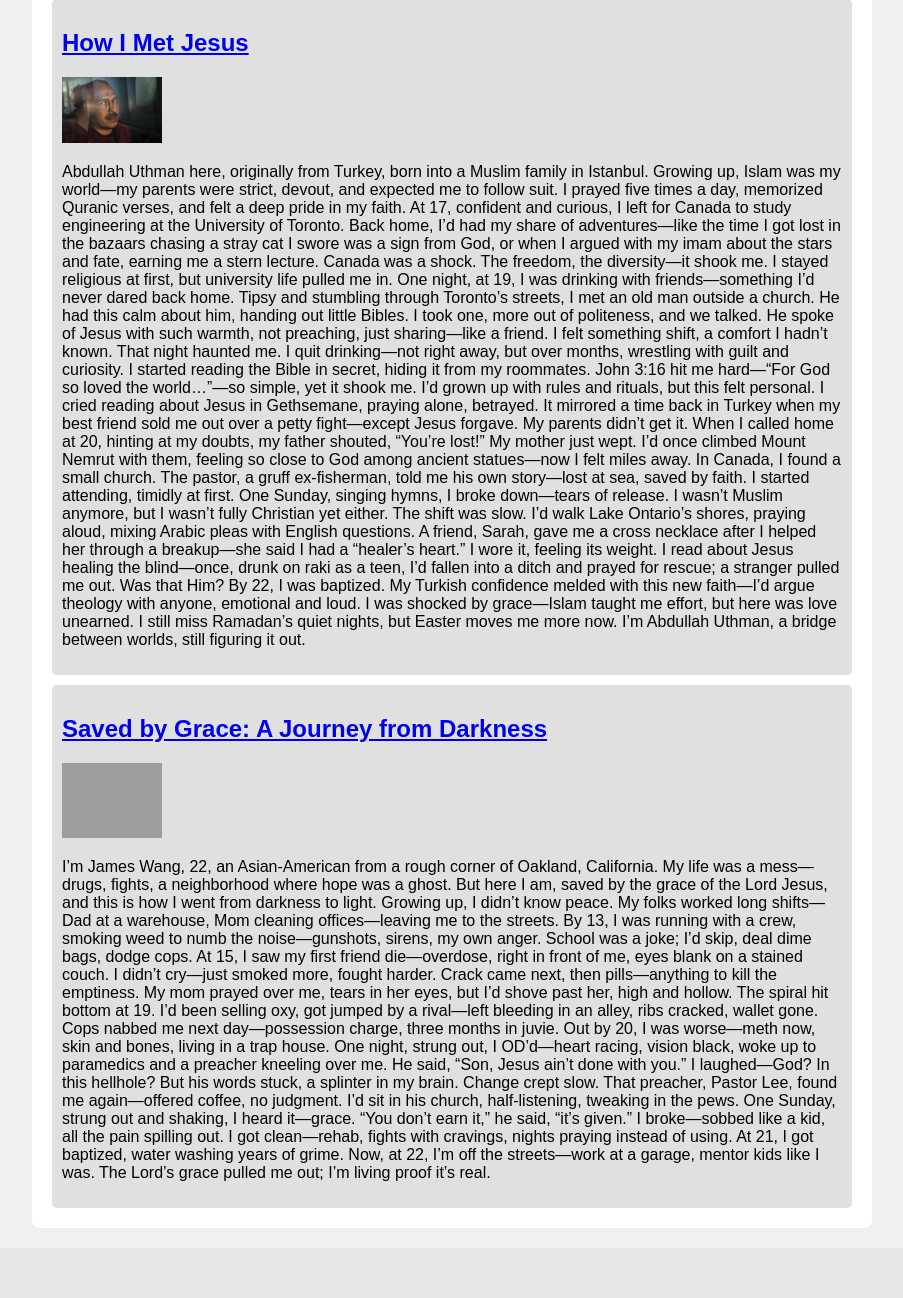
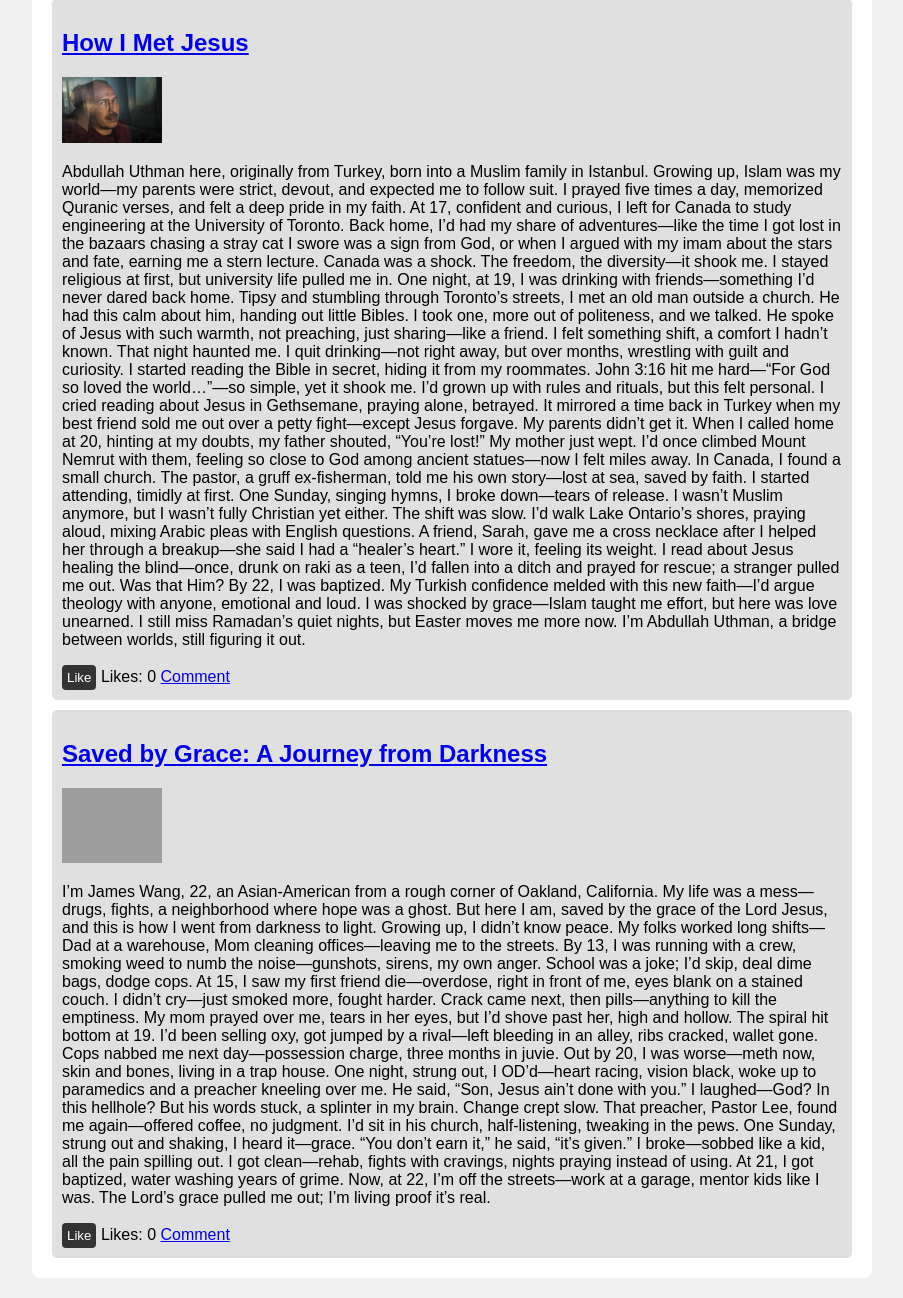
Before and after one commit to TranshumanistAJ/blogiverse, a Django app: a page that uses templates/blogs/topic_list.html in a window 1280 px wide. Shown: the part 155-1453 px from the top of the page, without its empty margins (188-1091 px from the left). Before the commit the page ends 1383 px from the top, so only its background shows below. Run offline with Django 5.2, Linux system fonts and the light colour scheme; a user stored in the database is signed in; data comes from the database, SQL or seed files in the repository; data that the repository does not hold is empty; grey boxes are pictures that could not be loaded.

Commit message:
Add like/comment buttons to topic_list.html

```diff
--- a/templates/blogs/topic_list.html
+++ b/templates/blogs/topic_list.html
@@ -13,7 +13,18 @@
         img { max-width: 100px; height: auto; }
         .nav { text-align: center; margin-bottom: 20px; }
         .actions { margin-top: 10px; }
+        button { padding: 5px; background: #333; color: white; border: none; border-radius: 4px; cursor: pointer; }
+        button:hover { background: #555; }
     </style>
+    <script>
+        function likePost(postId) {
+            fetch(`/blogs/like/${postId}/`, { method: 'POST', headers: {'X-CSRFToken': '{{ csrf_token }}'} })
+                .then(response => response.json())
+                .then(data => {
+                    document.getElementById(`likes-${postId}`).innerText = `Likes: ${data.likes_count}`;
+                });
+        }
+    </script>
 </head>
 <body>
     <div class="nav">
@@ -31,6 +42,13 @@
                     <h2><a href="{% url 'blog_detail' post_id=post.id %}">{{ post.title }}</a></h2>
                     <img src="/static/blog_photos/{{ post.photo }}" alt="{{ post.title }}">
                     <p>{{ post.content }}</p>
+                    <div class="actions">
+                        {% if user.is_authenticated %}
+                            <button onclick="likePost({{ post.id }})">Like</button>
+                            <span id="likes-{{ post.id }}">Likes: {{ post.likes.count }}</span>
+                            <a href="{% url 'blog_detail' post_id=post.id %}">Comment</a>
+                        {% endif %}
+                    </div>
                 </div>
             {% endfor %}
         </div>
```
